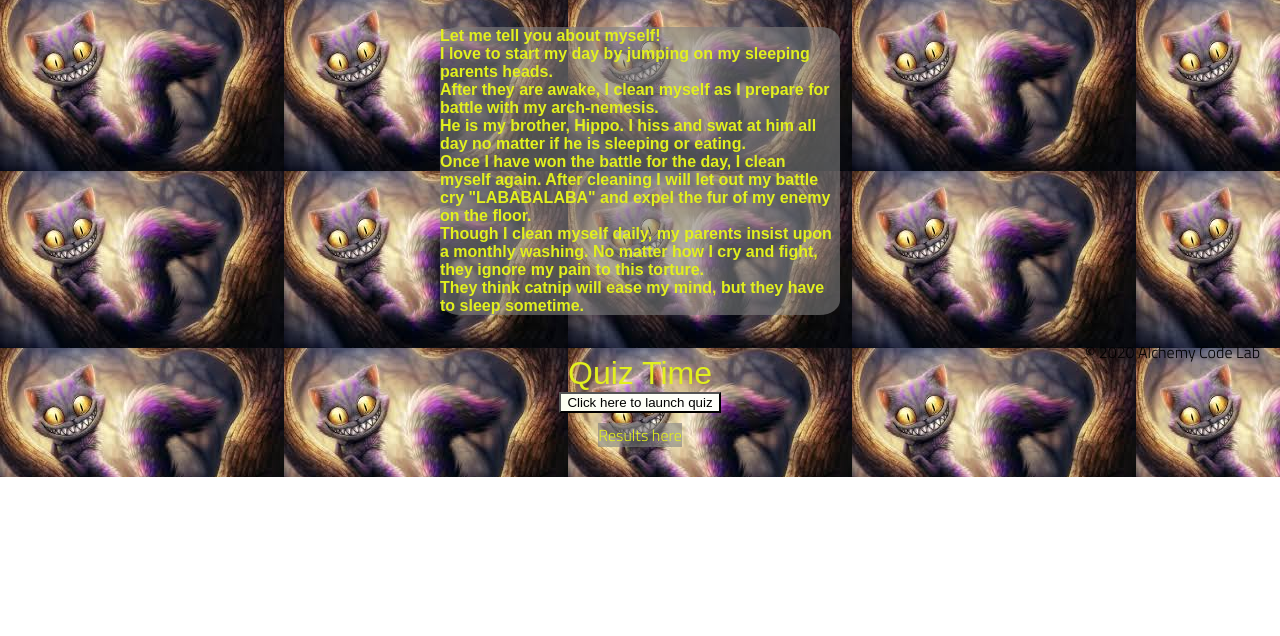
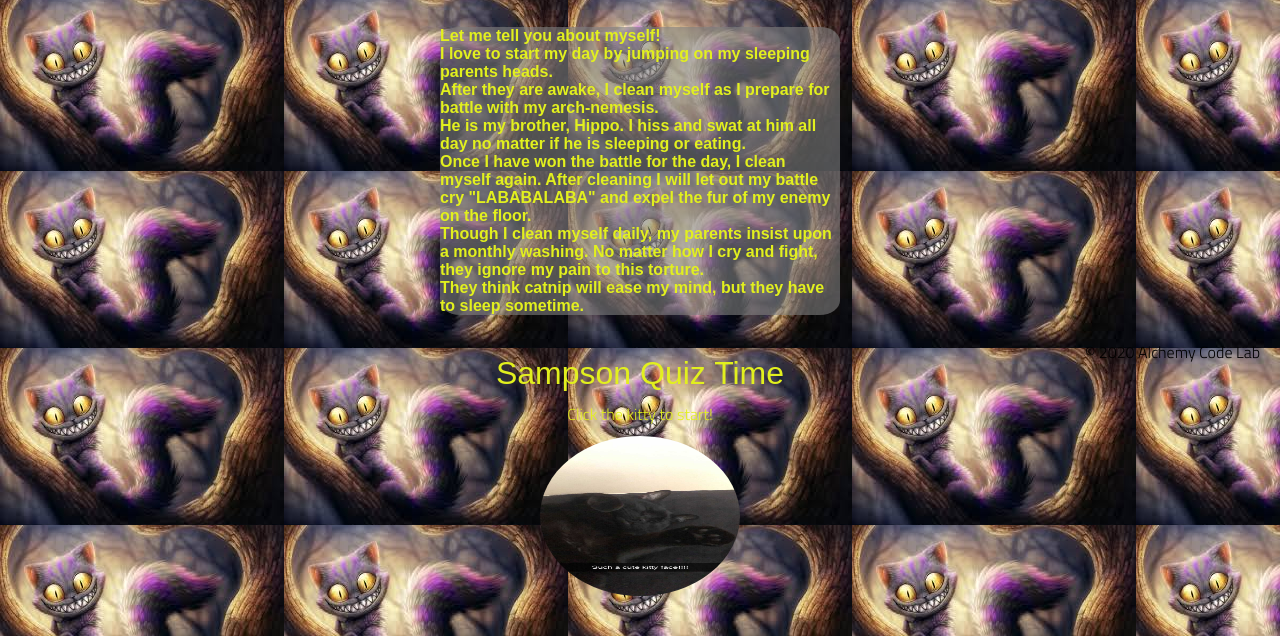
Before and after one commit to AemiliusM/lab01AboutMe-Page, a plain HTML site: page index.html in a window 1280 px wide. Shown: the part 440-1076 px from the top of the page. Before the commit the page ends 917 px from the top, so only its background shows below. Drawn offline with Linux system fonts and the light colour scheme.

Commit message:
added button img

```diff
--- a/app.js
+++ b/app.js
@@ -41,7 +41,7 @@ quizButton.addEventListener('click', ()=>{
 
         console.log('score after checking ans2', score);
 
-        if (isYes(ans3)){
+        if (isNo(ans3)){
             score++;
         }
         console.log('score after checking ans3', score);
@@ -54,7 +54,7 @@ quizButton.addEventListener('click', ()=>{
 
         console.log('final score', score);
 
-        results.textContent = `${name} you got ${score} right!`;
+        alert(results.textContent = `${name} you got ${score} right!`);
     } else {
         console.log('user cancelled');
     }
--- a/index.html
+++ b/index.html
@@ -38,9 +38,10 @@
         </section>
 
         <section>
-            <h1>Quiz Time</h1>
-            <button id="click-me">Click here to launch quiz</button>
-            <p id="results"> Results here</p>
+            <h1>Sampson Quiz Time</h1>
+            <p>Click the kitty to start!</p>
+            <img id="click-me" src="../assets/Sampson3.jpg" alt="Sampson!">
+            <p id="results"></p>
 
         </section>
     </main>
--- a/styles/style.css
+++ b/styles/style.css
@@ -97,13 +97,17 @@ header img {
 
 p {
     margin: var(--gutter);
+    color: rgb(226, 240, 30);
 }
 #results {
     background-color: rgb(128, 128, 128, 0.6);
     color: rgb(226, 240, 30);
+    font-size: 1.5rem;
 }
 #click-me {
-    background-image: url('../assets/Sampson3.jpg');
+    height: 160px;
+    width: 200px;
+    border-radius: 60%;
 }
 
 footer {
```
Also changed, not shown: assets/Sampson4.jpg (added).
